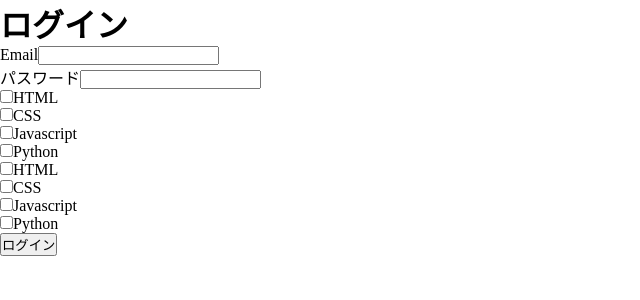
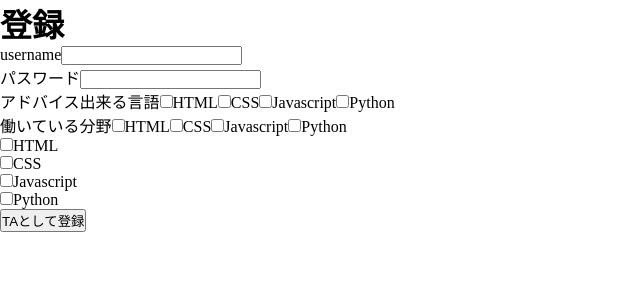
Before and after one commit to nachan28/waffle_app, a Next.js app in the folder my_app/: page /profileTA in a window 1280 px wide. Shown: the top 300 px of the page, without its empty margins (0-640 px from the left). Built offline with nearby package versions, Linux system fonts and the light colour scheme.

Commit message:
create checkbox

```diff
--- a/my_app/src/component/select.js
+++ b/my_app/src/component/select.js
@@ -2,6 +2,13 @@ import { useState } from "react";
 
 const Language = () => {
   const [animals, setAnimals] = useState([
+    { label: "HTML",  checked: false },
+    { label: "CSS",  checked: false },
+    { label: "Javascript",  checked: false },
+    { label: "Python",  checked: false }
+  ]);
+
+  const [fields, setFields] = useState([
     { label: "HTML",  checked: false },
     { label: "CSS",  checked: false },
     { label: "Javascript",  checked: false },
@@ -21,25 +28,101 @@ const Language = () => {
 
     newAnimals
       .filter((animal) => animal.checked);
-    setSum(val);
+
   };
   return (
     <div>
-      {animals.map((animal) => {
-        return (
-          <div key={animal.label}>
+
+          <div key={animals.label}>
+          <span>アドバイス出来る言語</span>
             <input
-              id={animal.label}
+              id={animals[0].label}
               type="checkbox"
-              value={animal.label}
+              value={animals[0].label}
               onChange={onChange}
             />
-            <label htmlFor={animal.label}>
-              {animal.label}
+            <label htmlFor={animals[0].label}>
+              {animals[0].label}
             </label>
-          </div>
-        );
-      })}
+
+            <input
+              id={animals[1].label}
+              type="checkbox"
+              value={animals[1].label}
+              onChange={onChange}
+            />
+            <label htmlFor={animals[1].label}>
+              {animals[1].label}
+            </label>
+
+            <input
+              id={animals[2].label}
+              type="checkbox"
+              value={animals[2].label}
+              onChange={onChange}
+            />
+            <label htmlFor={animals[2].label}>
+              {animals[2].label}
+            </label>
+
+            <input
+              id={animals[3].label}
+              type="checkbox"
+              value={animals[3].label}
+              onChange={onChange}
+            />
+            <label htmlFor={animals[3].label}>
+              {animals[3].label}
+            </label>
+
+
+            </div>
+
+            <div key={animals.label}>
+          <span>働いている分野</span>
+            <input
+              id={animals[0].label}
+              type="checkbox"
+              value={animals[0].label}
+              onChange={onChange}
+            />
+            <label htmlFor={animals[0].label}>
+              {animals[0].label}
+            </label>
+
+            <input
+              id={animals[1].label}
+              type="checkbox"
+              value={animals[1].label}
+              onChange={onChange}
+            />
+            <label htmlFor={animals[1].label}>
+              {animals[1].label}
+            </label>
+
+            <input
+              id={animals[2].label}
+              type="checkbox"
+              value={animals[2].label}
+              onChange={onChange}
+            />
+            <label htmlFor={animals[2].label}>
+              {animals[2].label}
+            </label>
+
+            <input
+              id={animals[3].label}
+              type="checkbox"
+              value={animals[3].label}
+              onChange={onChange}
+            />
+            <label htmlFor={animals[3].label}>
+              {animals[3].label}
+            </label>
+
+
+            </div>
+
 
         {animals.map((animal) => {
                 return (
--- a/my_app/src/pages/profileTA.js
+++ b/my_app/src/pages/profileTA.js
@@ -21,11 +21,11 @@ function App() {
   };
   return (
     <div className="App">
-      <h1>ログイン</h1>
+      <h1>登録</h1>
       <form onSubmit={handleSubmit}>
         <div>
-          <label htmlFor="email">Email</label>
-          <input id="email" name="email" value={email} onChange={handleChangeEmail} />
+          <label htmlFor="username">username</label>
+          <input id="username" name="username" value={email} onChange={handleChangeEmail} />
         </div>
         <div>
           <label htmlFor="password">パスワード</label>
@@ -43,7 +43,8 @@ function App() {
 
 
         <div>
-          <button type="submit">ログイン</button>
+          <button type="submit">TAとして登録</button>
+
         </div>
 
       </form>
```
